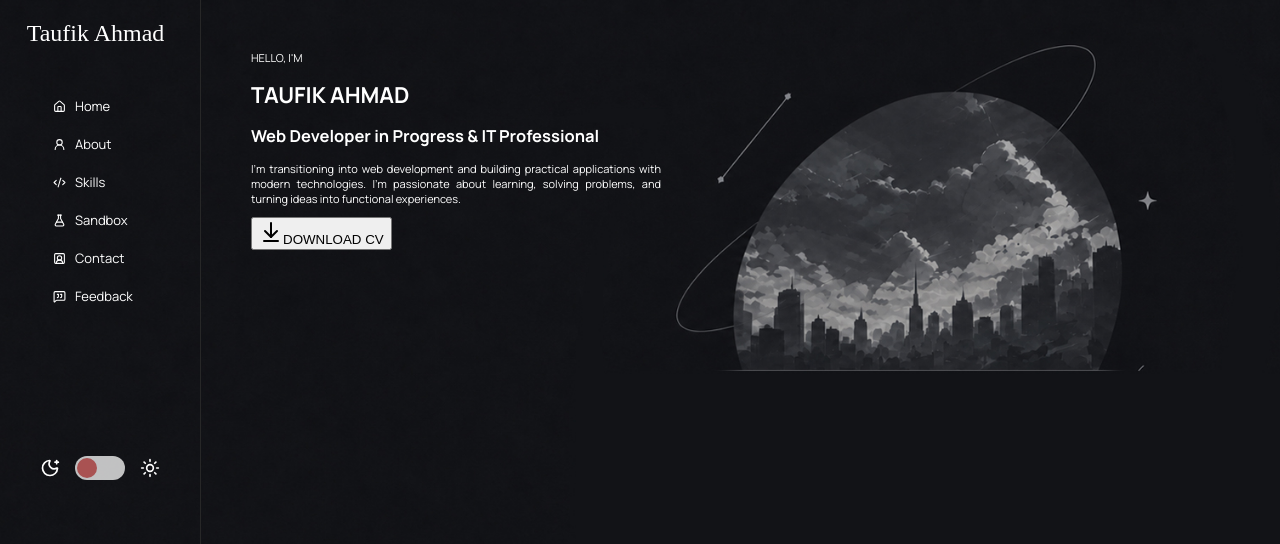
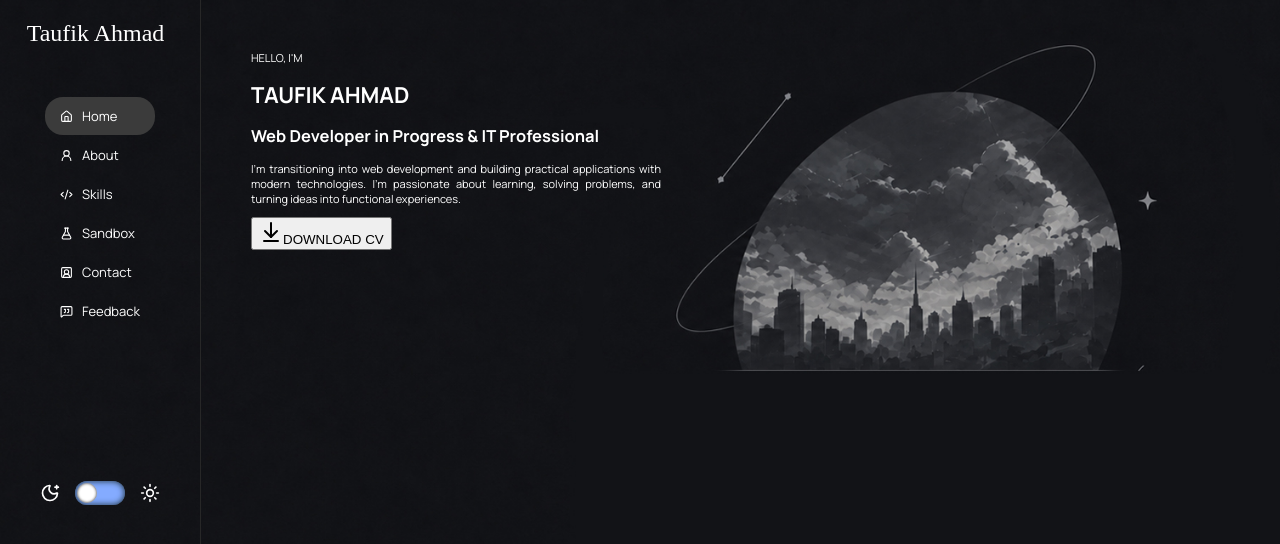
Before and after one commit to taufik50ahmad/portfolio-web, a React (Vite) app in the folder frontend/: page / in a window 1280 px wide. Shown: the top 544 px of the page. Built offline with nearby package versions, Linux system fonts and the light colour scheme; a web font is replaced by a local one.

Commit message:
Light & Dark Mode navbar

```diff
--- a/frontend/package.json
+++ b/frontend/package.json
@@ -12,7 +12,8 @@
   "dependencies": {
     "lucide-react": "^1.48.0",
     "react": "^19.2.8",
-    "react-dom": "^19.2.8"
+    "react-dom": "^19.2.8",
+    "react-icons": "^5.7.0"
   },
   "devDependencies": {
     "@babel/core": "^7.29.7",
--- a/frontend/src/App.css
+++ b/frontend/src/App.css
@@ -4,6 +4,18 @@ body{
   background-position: center top;
   background-repeat: no-repeat;
   margin:0;
+
+  color: white;
+}
+
+body:has(.toggle-switch.active){
+  background-image: url(/Light\ Mode_Wallpaper.jpg);
+  background-size: cover;
+  background-position: center top;
+  background-repeat: no-repeat;
+  margin:0;
+
+  color:black;
 }
 
 .container{
@@ -16,6 +28,10 @@ body{
   border-right: 1px solid rgb(39, 39, 39);
   text-align:center;
   flex-shrink: 0;
+
+  display:flex;
+  flex-direction: column;
+  align-items:center;
 }
 
 .logo{
@@ -29,16 +45,14 @@ body{
 
 .navbar li{
   display:flex;
-  justify-content:left;
   align-items: center;
   gap:9px;
   cursor:pointer;
-  transition: color 0.2s ease;
   font-size:13px;
-}
 
-.navbar li:hover{
-  color:rgb(163, 97, 97);
+  border-radius:18px;
+  padding: 10px 15px 10px 15px;
+
 }
 
 .navbar li svg{
@@ -53,8 +67,7 @@ body{
   padding-top:50px;
   display:flex;
   flex-direction:column;
-  gap:20px;
-  padding-left: 53px;
+  gap:1px;
 }
 
 .toggle-switch{
@@ -62,20 +75,23 @@ body{
   height:24px;
   border:none;
   border-radius:20px;
-  background:#dddd;
+  background:#84abff;
   position:relative;
   cursor:pointer;
+  box-shadow:0px 0px 6px inset#15282b
 }
 
 .toggle-circle{
   width:20px;
   height:20px;
-  background:#a54141dd;
+  background:#ffffff;
   border:none;
   border-radius:50%;
   position:absolute;
   top:2px;
   left:2px;
+  box-shadow: 0px 0px 3px inset #202020;
+  transition: transform 0.3s ease;
 }
 
 .toggle{
@@ -95,3 +111,26 @@ body{
   width: 20px;
   height: 20px;
 }
+
+.toggle-switch.active .toggle-circle{
+  transform: translateX(25px)
+}
+
+.navbar .button-active{
+  background: rgb(59, 59, 59);
+}
+
+.navbar:has(.toggle-switch.active) .button-active{
+  background: rgb(176, 201, 255);
+  color:#0051ff
+}
+
+.navbar li:hover{
+  color:#5e91ff;
+  transition: color 0.2s ease;
+}
+
+.navbar:has(.toggle-switch.active) li:hover{
+  color:#0051ff;
+  transition: color 0.2s ease;
+}
--- a/frontend/src/App.tsx
+++ b/frontend/src/App.tsx
@@ -1,8 +1,12 @@
 import Home from "./pages/Home";
 import "./App.css"
 import { UserRound, House, CodeXml, FlaskConical, SquareUserRound, MessageSquareQuote, Sun, MoonStar } from "lucide-react";
+import { useState } from "react";
 
 export default function App(){
+  const [darkMode, setDarkMode] = useState(false);
+  const [page, setPage] = useState("home")
+
   return(
     <div className="container">
       <div className="navbar">
@@ -10,16 +14,28 @@ export default function App(){
           Taufik Ahmad
         </span>
         <ul>
-          <li><House/>Home</li>
-          <li><UserRound/>About</li>
-          <li><CodeXml/>Skills</li>
-          <li><FlaskConical/>Sandbox</li>
-          <li><SquareUserRound/>Contact</li>
-          <li><MessageSquareQuote/>Feedback</li>
+          <li className={page === "home" ? "button-active" : ""}
+              onClick={()=>setPage("home")}
+          ><House/>Home</li>
+          <li className={page === "about" ? "button-active" : ""}
+              onClick={()=>setPage("about")}
+          ><UserRound/>About</li>
+          <li className={page === "skills" ? "button-active" : ""}
+              onClick={()=>setPage("skills")}
+          ><CodeXml/>Skills</li>
+          <li className={page === "sandbox" ? "button-active" : ""}
+              onClick={()=>setPage("sandbox")}
+          ><FlaskConical/>Sandbox</li>
+          <li className={page === "contact" ? "button-active" : ""}
+              onClick={()=>setPage("contact")}
+          ><SquareUserRound/>Contact</li>
+          <li className={page === "feedback" ? "button-active" : ""}
+              onClick={()=>setPage("feedback")}
+          ><MessageSquareQuote/>Feedback</li>
         </ul>
         <div className="toggle">
           <span className="MoonSun"><MoonStar/></span>
-          <button className="toggle-switch">
+          <button className={`toggle-switch ${darkMode ? "active" : ""}`} onClick={() => setDarkMode(!darkMode)}>
             <span className="toggle-circle">
 
             </span>
--- a/frontend/src/index.css
+++ b/frontend/src/index.css
@@ -1,4 +1,3 @@
 :root{
   font-family: 'Manrope', sans-serif;
-  color: white;
 }
```
Also changed, not shown: 1 other file (tests, documents, lock files or other folders).
